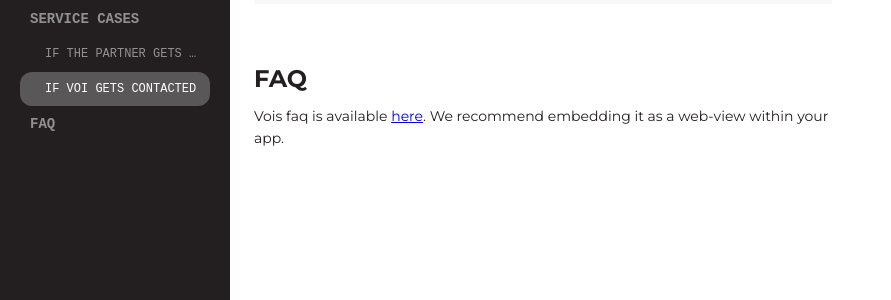
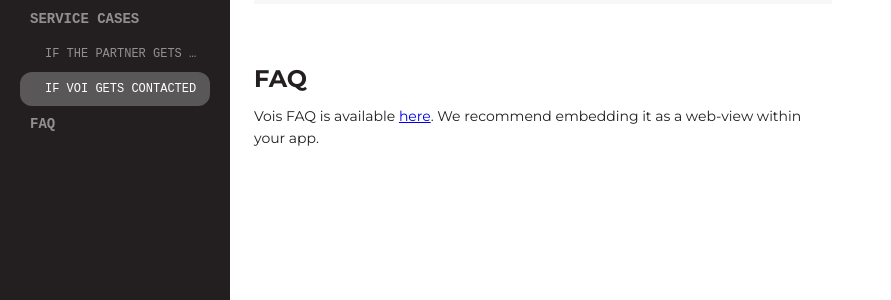
Before and after one commit to voi-api/voi-api.github.io, a Jekyll site: the page built from customer-support.md, in a window 1280 px wide and 900 px high, scrolled down 4785 px. Shown: the part 153-453 px from the top of the window, without its empty margins (0-891 px from the left). Built offline with Jekyll 4.4.1, drawn with Linux system fonts in a browser that asks for light colours; some web fonts are replaced.

```diff
--- a/customer-support.md
+++ b/customer-support.md
@@ -111,4 +111,4 @@ Examples of insignificant issues: not working bell, no kickstand, slow Internet
 |User requests the right to be forgotten|Do your normal procedure and ask them to contact the Partner for a separate request.|
 
 # FAQ
-Vois faq is available [here](https://www.voiscooters.com/faq/). We recommend embedding it as a web-view within your app.
+Vois FAQ is available [here](https://www.voiscooters.com/faq/). We recommend embedding it as a web-view within your app.
```
